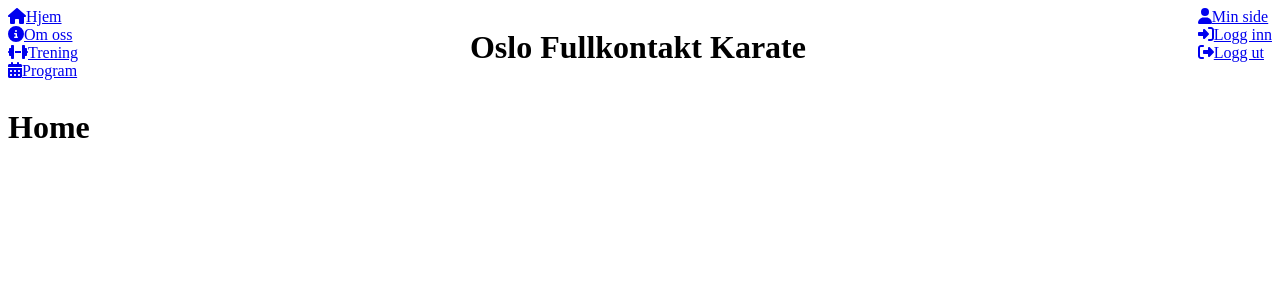
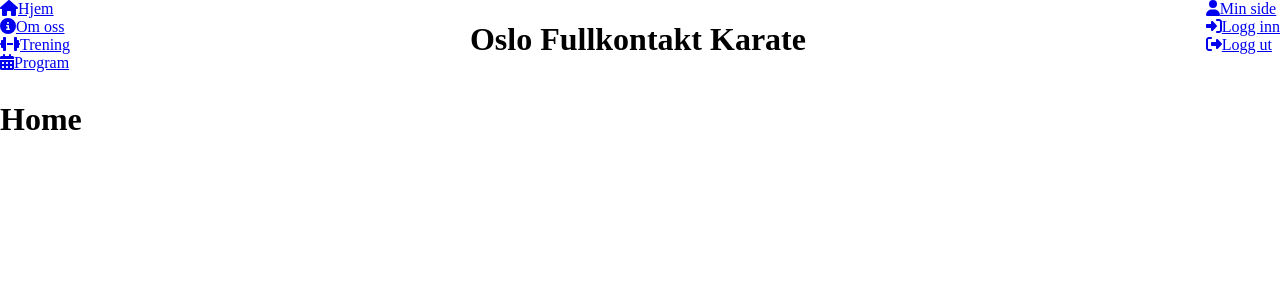
Before and after one commit to Danieljohansen97/osloshinkyokushin-website, a React (Vite) app: page / in a window 1280 px wide. Shown: the top 300 px of the page. Built offline with nearby package versions, Linux system fonts and the light colour scheme.

Commit message:
Modify body with no Padding or margin

```diff
--- a/src/App.module.scss
+++ b/src/App.module.scss
@@ -0,0 +1,4 @@
+body {
+    padding: 0;
+    margin: 0;
+}
```
